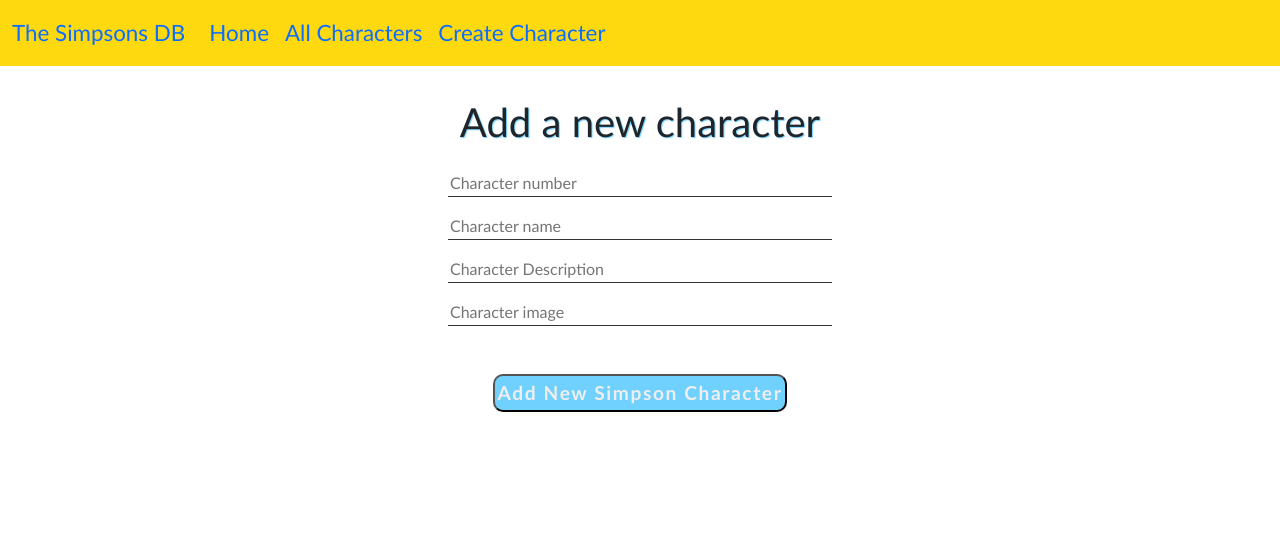
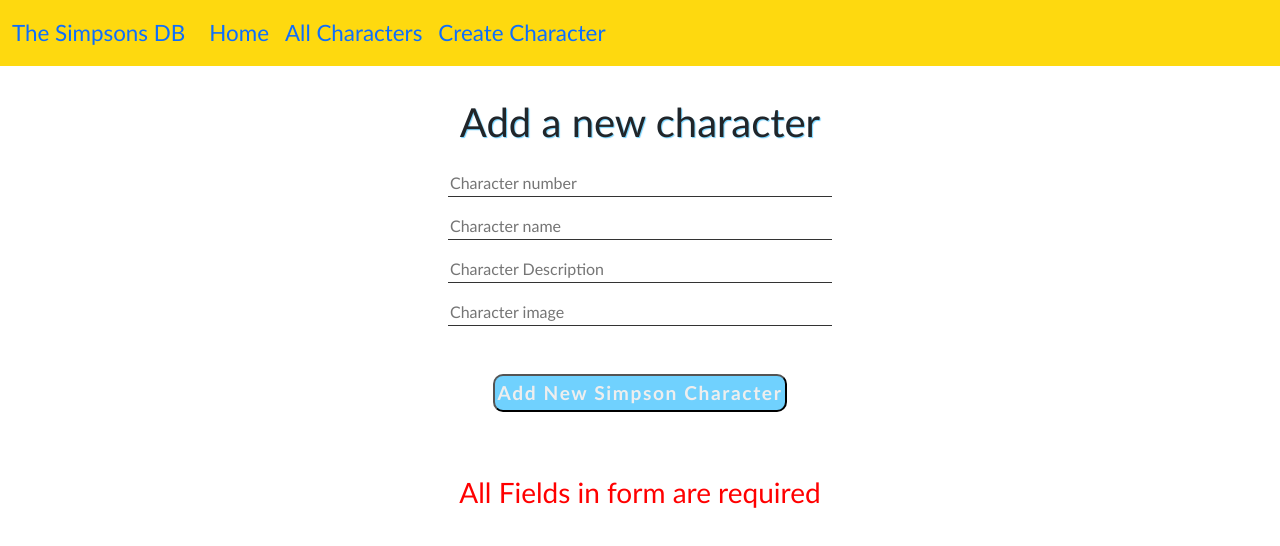
Before and after one commit to peterdinis/React-Django-TheSimpsons-App, a React (Create React App) app: page /create in a window 1280 px wide. Shown: the top 546 px of the page. Built offline with nearby package versions, Linux system fonts and the light colour scheme.

Commit message:
Make some updates

```diff
--- a/src/components/AllCharacters.css
+++ b/src/components/AllCharacters.css
@@ -8,7 +8,7 @@
 }
 
 .character__image {
-    width: 40%;
+    width: 50%;
 }
 
 .character__description {
--- a/src/components/CreateCharacter.css
+++ b/src/components/CreateCharacter.css
@@ -27,3 +27,11 @@
     padding: 3px;
     font-size: 1.2rem;
 }
+
+.form__info {
+    margin-top: 4rem;
+}
+
+.form__info h3 {
+    color: red;
+}
--- a/src/components/CreateCharacter.js
+++ b/src/components/CreateCharacter.js
@@ -97,6 +97,11 @@
         </button>
       </form>
       <ToastContainer />
+      <div className='form__info'>
+        <h3>
+          All Fields in form are required
+        </h3>
+      </div>
     </div>
   );
 }
```
